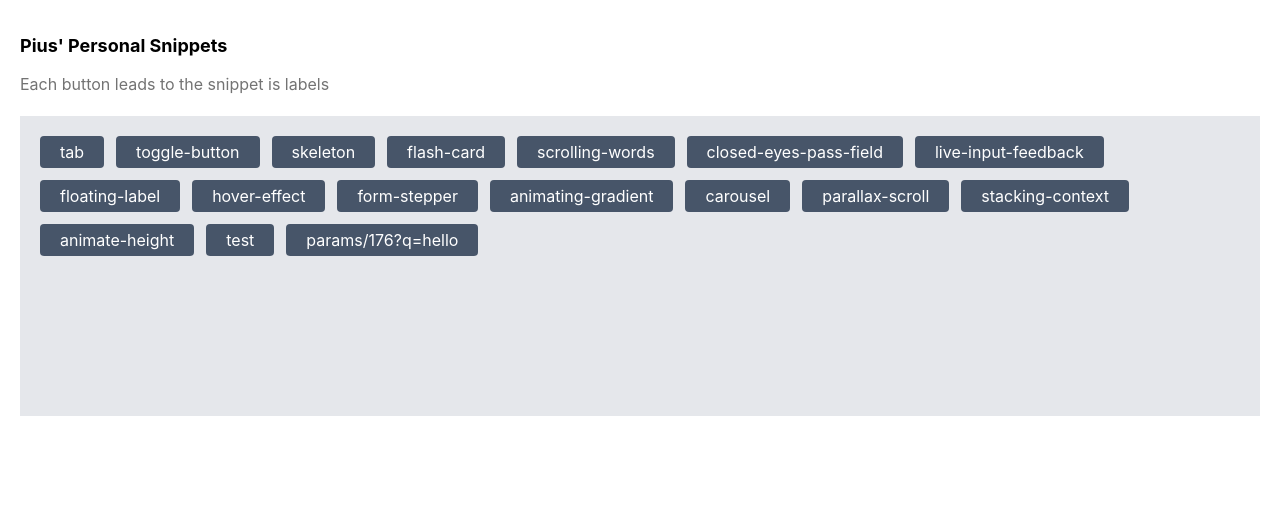
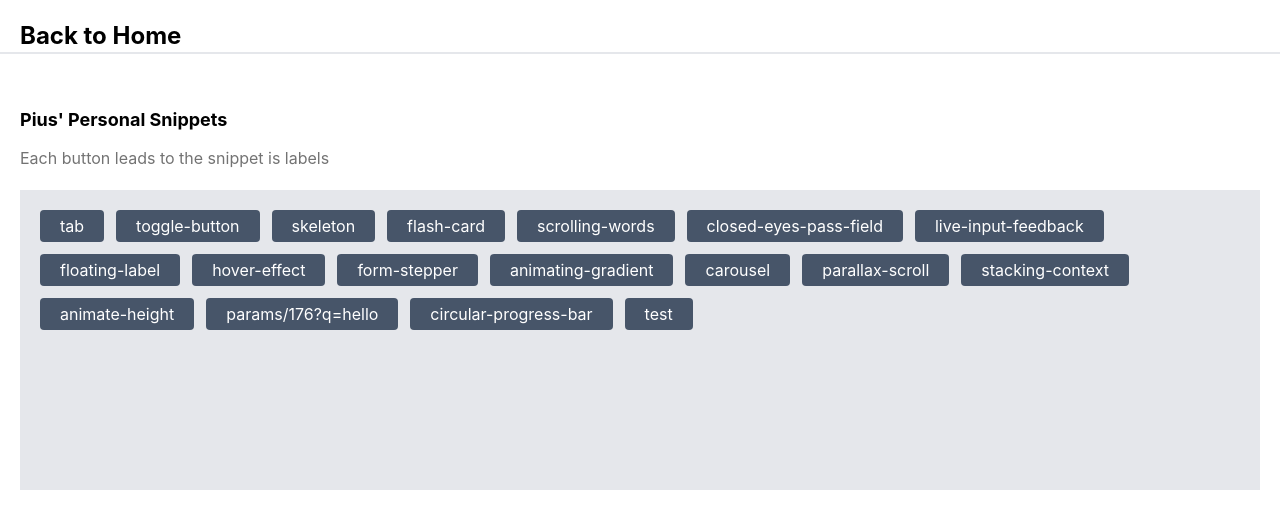
Before and after one commit to thetruekobby/snippets, a React (Vite) app: page / in a window 1280 px wide. Shown: the top 528 px of the page. Built offline with nearby package versions, Linux system fonts and the light colour scheme.

Commit message:
restructure

```diff
--- a/src/App.jsx
+++ b/src/App.jsx
@@ -1,24 +1,7 @@
 import { Route, Routes, useLocation } from "react-router-dom"
-import Home from "./pages/Home"
-import Tab from "./pages/Tab"
 import Layout from "./components/Layout"
 import { useUpdateTitle } from "./hooks/useUpdateTitle"
-import Toggle from "./pages/Toggle"
-import Skeleton from "./pages/Skeleton"
-import Flashcard from "./pages/Flashcard"
-import ScrollingWords from "./pages/ScrollingWords"
-import ClosedEyes from "./pages/ClosedEyes"
-import LiveFeedback from "./pages/LiveFeedback"
-import Test from "./Test"
-import FloatingLabel from "./pages/FloatingLabel"
-import HoverEffect from "./pages/HoverEffect"
-import FormStepper from "./pages/FormStepper"
-import AnimatingGradient from "./pages/AnimatingGradient"
-import Carousel from "./pages/Carousel"
-import ParallaxScroll from "./pages/ParallaxScroll"
-import StackingContext from "./pages/StackingContext"
-import AnimateHeight from "./pages/AnimateHeight"
-import Params from "./pages/Params"
+import { routes } from "./data"
 
 function App() {
   const { pathname } = useLocation()
@@ -26,28 +9,15 @@ function App() {
   updateTitle(pathname.slice(1))
 
   return (
-    <Routes>
-      <Route index element={<Home />} />
-      <Route element={<Layout />}>
-        <Route path="tab" element={<Tab />} />
-        <Route path="toggle-button" element={<Toggle />} />
-        <Route path="skeleton" element={<Skeleton />} />
-        <Route path="flash-card" element={<Flashcard />} />
-        <Route path="scrolling-words" element={<ScrollingWords />} />
-        <Route path="closed-eyes-pass-field" element={<ClosedEyes />} />
-        <Route path="live-input-feedback" element={<LiveFeedback />} />
-        <Route path="floating-label" element={<FloatingLabel />} />
-        <Route path="hover-effect" element={<HoverEffect />} />
-        <Route path="form-stepper" element={<FormStepper />} />
-        <Route path="animating-gradient" element={<AnimatingGradient />} />
-        <Route path="carousel" element={<Carousel />} />
-        <Route path="parallax-scroll" element={<ParallaxScroll />} />
-        <Route path="stacking-context" element={<StackingContext />} />
-        <Route path="animate-height" element={<AnimateHeight />} />
-        <Route path="params/:id" element={<Params />} />
-        <Route path="test" element={<Test />} />
-      </Route>
-    </Routes>
+    <>
+      <Routes>
+        <Route element={<Layout />}>
+          {routes.map((route, i) => (
+            <Route key={i} path={route.name} element={route.component} />
+          ))}
+        </Route>
+      </Routes>
+    </>
   )
 }
 
--- /dev/null
+++ b/src/data.jsx
@@ -0,0 +1,45 @@
+import Home from "./pages/Home"
+import StackingContext from "./pages/StackingContext"
+import Tab from "./pages/Tab"
+import Toggle from "./pages/Toggle"
+import Skeleton from "./pages/Skeleton"
+import Flashcard from "./pages/Flashcard"
+import ScrollingWords from "./pages/ScrollingWords"
+import ClosedEyes from "./pages/ClosedEyes"
+import LiveFeedback from "./pages/LiveFeedback"
+import Test from "./Test"
+import FloatingLabel from "./pages/FloatingLabel"
+import HoverEffect from "./pages/HoverEffect"
+import FormStepper from "./pages/FormStepper"
+import AnimatingGradient from "./pages/AnimatingGradient"
+import Carousel from "./pages/Carousel"
+import ParallaxScroll from "./pages/ParallaxScroll"
+import AnimateHeight from "./pages/AnimateHeight"
+import Params from "./pages/Params"
+import CircularProgressBar from "./pages/CircularProgressBar"
+
+export const routes = [
+  { name: "/", component: <Home /> },
+  { name: "tab", component: <Tab /> },
+  { name: "toggle-button", component: <Toggle /> },
+  { name: "skeleton", component: <Skeleton /> },
+  { name: "flash-card", component: <Flashcard /> },
+  { name: "scrolling-words", component: <ScrollingWords /> },
+  { name: "closed-eyes-pass-field", component: <ClosedEyes /> },
+  { name: "live-input-feedback", component: <LiveFeedback /> },
+  { name: "floating-label", component: <FloatingLabel /> },
+  { name: "hover-effect", component: <HoverEffect /> },
+  { name: "form-stepper", component: <FormStepper /> },
+  { name: "animating-gradient", component: <AnimatingGradient /> },
+  { name: "carousel", component: <Carousel /> },
+  { name: "parallax-scroll", component: <ParallaxScroll /> },
+  { name: "stacking-context", component: <StackingContext /> },
+  { name: "animate-height", component: <AnimateHeight /> },
+  { name: "params/176?q=hello", component: <Params /> },
+  { name: "circular-progress-bar", component: <CircularProgressBar /> },
+  { name: "test", component: <Test /> },
+]
+
+export const routeLinks = routes
+  .map((route) => route.name)
+  .filter((route) => route !== "/")
--- /dev/null
+++ b/src/pages/CircularProgressBar.jsx
@@ -0,0 +1,6 @@
+const CircularProgressBar = () => {
+  return (
+    <div>CircularProgressBar</div>
+  )
+}
+export default CircularProgressBar
--- a/src/pages/Home.jsx
+++ b/src/pages/Home.jsx
@@ -1,34 +1,36 @@
 import { Link } from "react-router-dom"
+import {routeLinks} from '../data'
 
 const Home = () => {
-  const snippets = [
-    { name: "tab" },
-    { name: "toggle-button" },
-    { name: "skeleton" },
-    { name: "flash-card" },
-    { name: "scrolling-words" },
-    { name: "closed-eyes-pass-field" },
-    { name: "live-input-feedback" },
-    { name: "floating-label" },
-    { name: "hover-effect" },
-    { name: "form-stepper" },
-    { name: "animating-gradient" },
-    { name: "carousel" },
-    { name: "parallax-scroll" },
-    { name: "stacking-context" },
-    { name: "animate-height" },
-    { name: "test" },
-    { name: "params/176?q=hello" },
-  ]
+  // const snippets = [
+  //   { name: "tab" },
+  //   { name: "toggle-button" },
+  //   { name: "skeleton" },
+  //   { name: "flash-card" },
+  //   { name: "scrolling-words" },
+  //   { name: "closed-eyes-pass-field" },
+  //   { name: "live-input-feedback" },
+  //   { name: "floating-label" },
+  //   { name: "hover-effect" },
+  //   { name: "form-stepper" },
+  //   { name: "animating-gradient" },
+  //   { name: "carousel" },
+  //   { name: "parallax-scroll" },
+  //   { name: "stacking-context" },
+  //   { name: "animate-height" },
+  //   { name: "test" },
+  //   { name: "params/176?q=hello" },
+  //   { name: "circular-progress-bar" },
+  // ]
 
   return (
     <main className="p-5">
       <h1 className="font-bold text-lg my-3">Pius&apos; Personal Snippets</h1>
       <p className="text-neutral-500 mb-5">Each button leads to the snippet is labels</p>
       <div className="flex flex-wrap bg-gray-200 min-h-[300px] p-5 gap-3 content-start">
-        {snippets.map((snippet, index) => (
-          <Link key={index} to={snippet.name} className="bg-slate-600 py-1 px-5 rounded text-white self-start">
-            {snippet.name}
+        {routeLinks.map((routeLink, index) => (
+          <Link key={index} to={routeLink} className="bg-slate-600 py-1 px-5 rounded text-white self-start">
+            {routeLink}
           </Link>
         ))}
       </div>
--- a/src/pages/Params.jsx
+++ b/src/pages/Params.jsx
@@ -24,6 +24,7 @@ const Params = () => {
           // function version of setSearchParams
           //   setSearchParams((prev) => {
           //     prev.set("q", inputValue)
+          //     return prev
           //   })
         }}
       >
```
